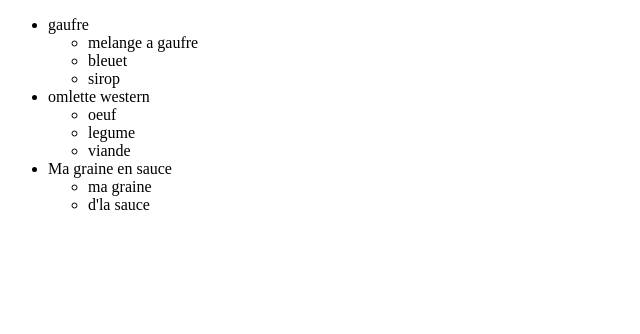
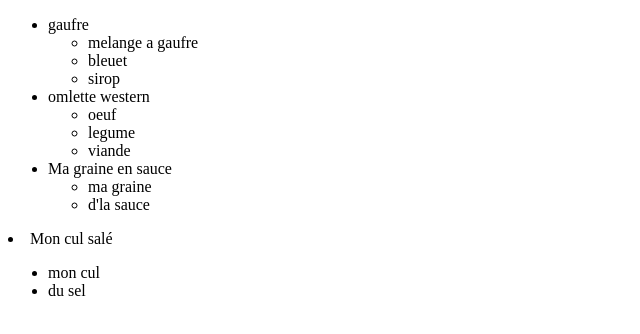
Before and after one commit to Mab1209/Chez-Marc-Andr-, a plain HTML site: page index.html in a window 1280 px wide. Shown: the whole page, without its empty margins (0-640 px from the left). Drawn offline with Linux system fonts and the light colour scheme.

Commit message:
Update index.html

```diff
--- a/index.html
+++ b/index.html
@@ -29,6 +29,14 @@
 
 
             </ul>
+        </ul>
+        <li>Mon cul salé</li>
+        <ul>
+            <li>mon cul</li>
+            <li>du sel</li>
+
+
+        </ul>
 
 
     </ul>
```
